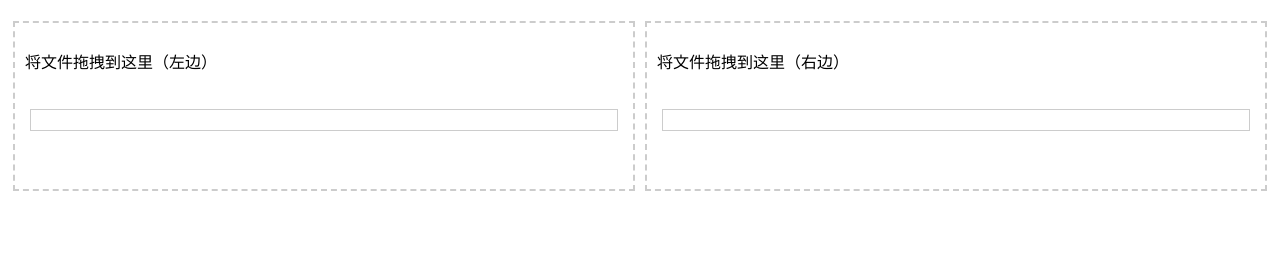
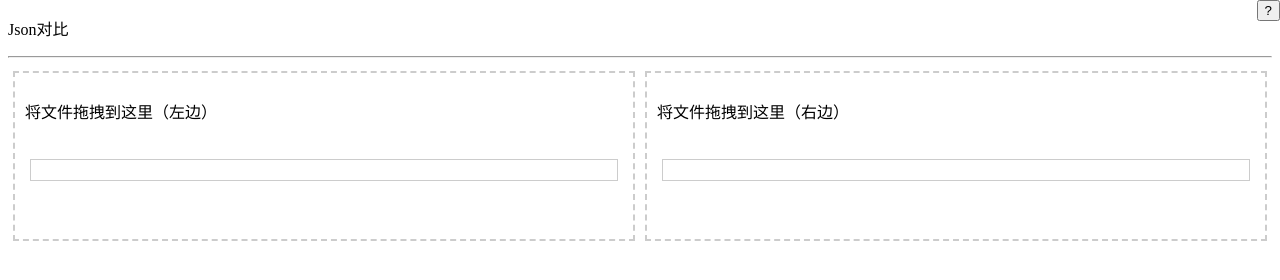
Before and after one commit to yue19870813/json-tackle, an Electron app: page index.html in a window 1280 px wide. Drawn offline with Linux system fonts and the light colour scheme; no server answers.

```diff
--- a/index.html
+++ b/index.html
@@ -10,7 +10,11 @@
   <body>
     <!-- Title: <input id="title"/>
     <button id="btn" type="button">Set</button> -->
+    <button id="open-child-window" class="top-right">?</button>
+    <div>
+      <p>Json对比</p>
       <p id="change-desc"></p>
+      <hr>
       <div class="drop-zone-container content-container">
         <div id="drop-zone-left" class="drop-zone">
           <p>将文件拖拽到这里（左边）</p>
@@ -25,6 +29,8 @@
           </pre>
         </div>
       </div>
+    </div>
+
     <script src="./renderer.js"></script>
   </body>
 </html>
--- a/style.css
+++ b/style.css
@@ -24,6 +24,12 @@
     padding: 10px;
 }
 
+.top-right {
+    position: absolute;  /* 使用绝对定位 */
+    top: 0;  /* 从顶部开始 */
+    right: 0;  /* 从右边开始 */
+}
+
 .red-text {
     background-color: red;
 }
```
Also changed, not shown: main.js (+14 -4 lines), test/left.json (+1 -0 lines), test/right.json (+2 -1 lines), README.md. Lines whose indentation alone changed are shown as unchanged.
